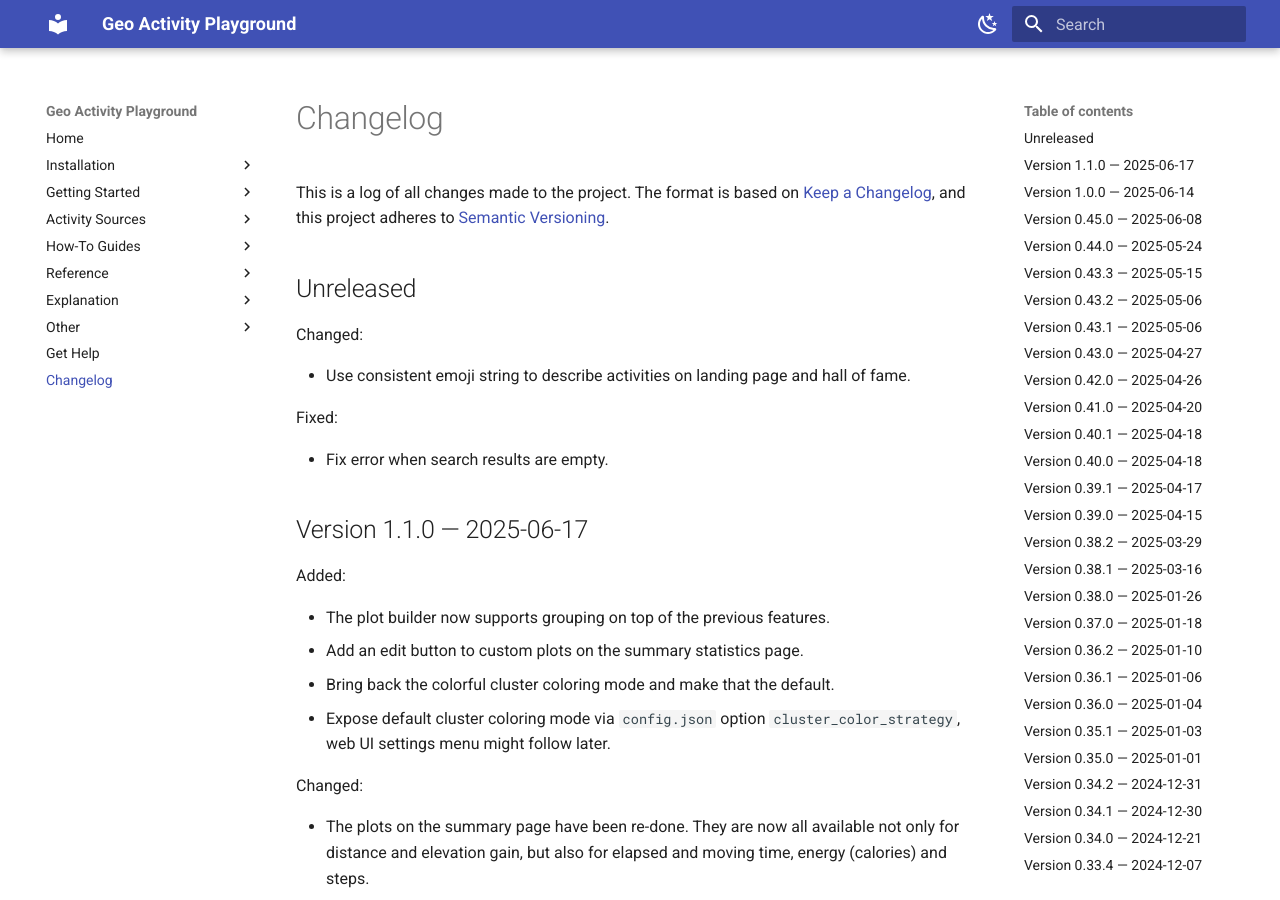
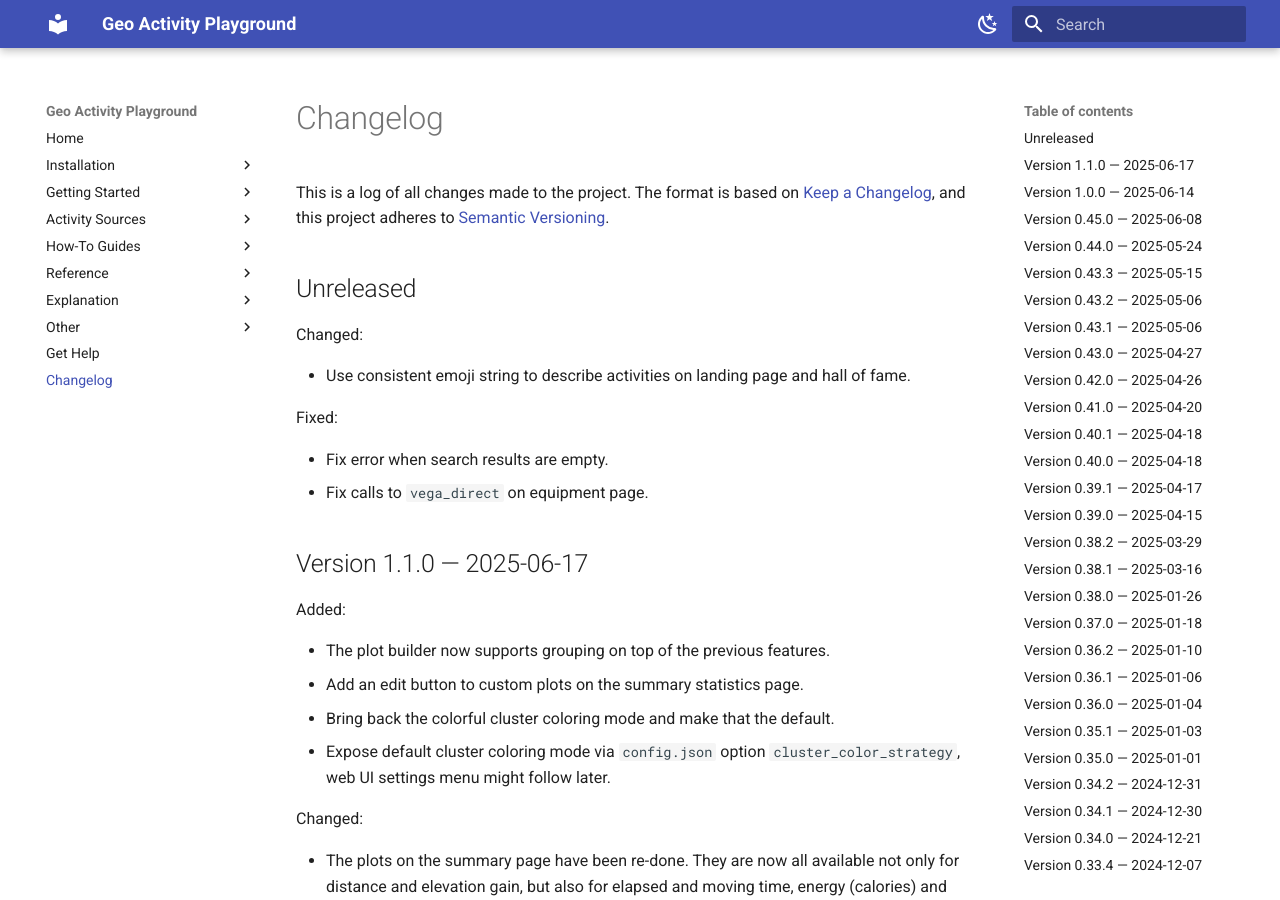
Before and after one commit to martin-ueding/geo-activity-playground, an MkDocs documentation site: the page built from docs/changelog.md, in a window 1280 px wide and 900 px high. Built offline with MkDocs 1.6.1 and Material for MkDocs 9.7.7, drawn with Linux system fonts in a browser that asks for light colours.

Commit message:
Changelog entry

```diff
--- a/docs/changelog.md
+++ b/docs/changelog.md
@@ -24,6 +24,7 @@ Changed:
 Fixed:
 
 - Fix error when search results are empty.
+- Fix calls to `vega_direct` on equipment page.
 
 ## Version 1.1.0 — 2025-06-17
 
```
